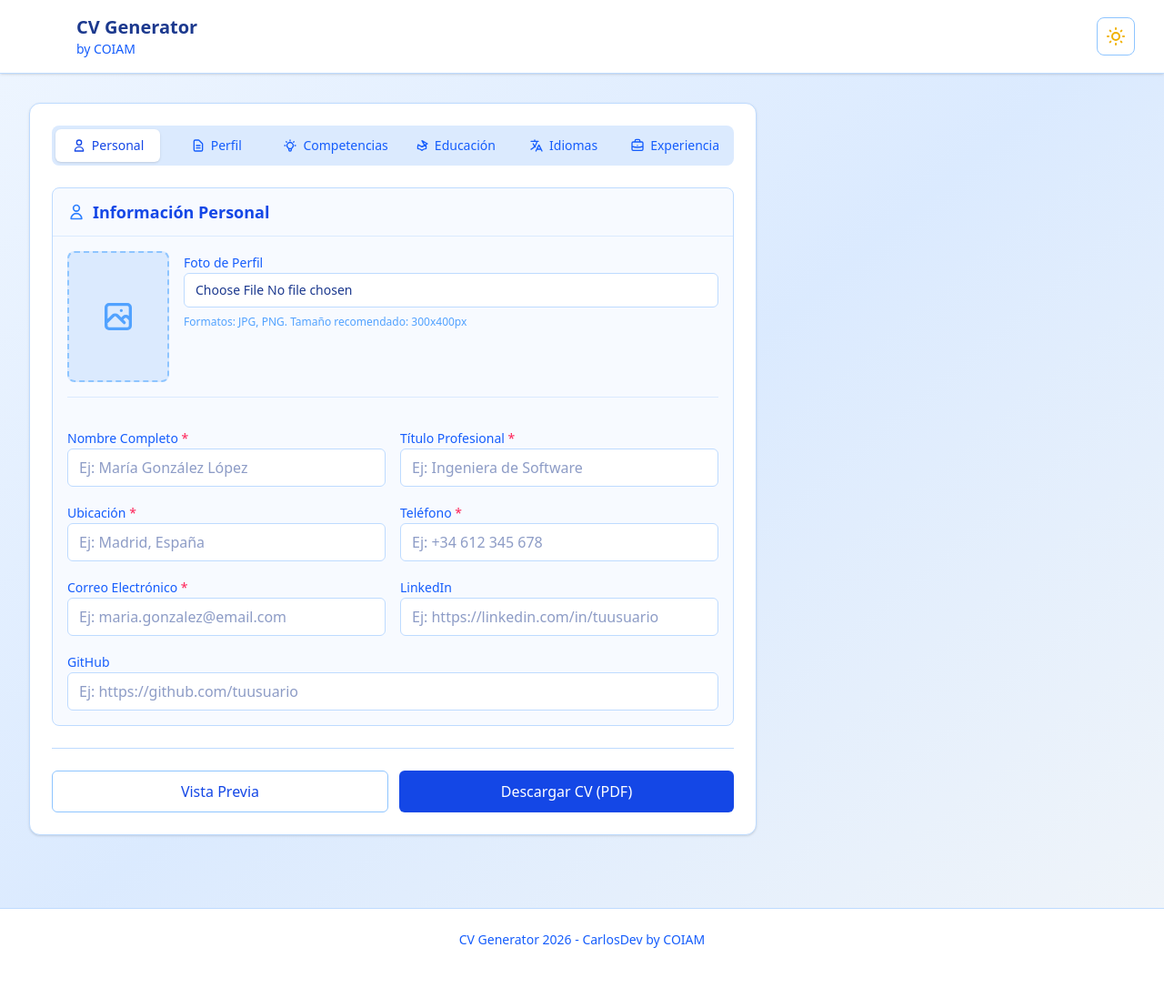
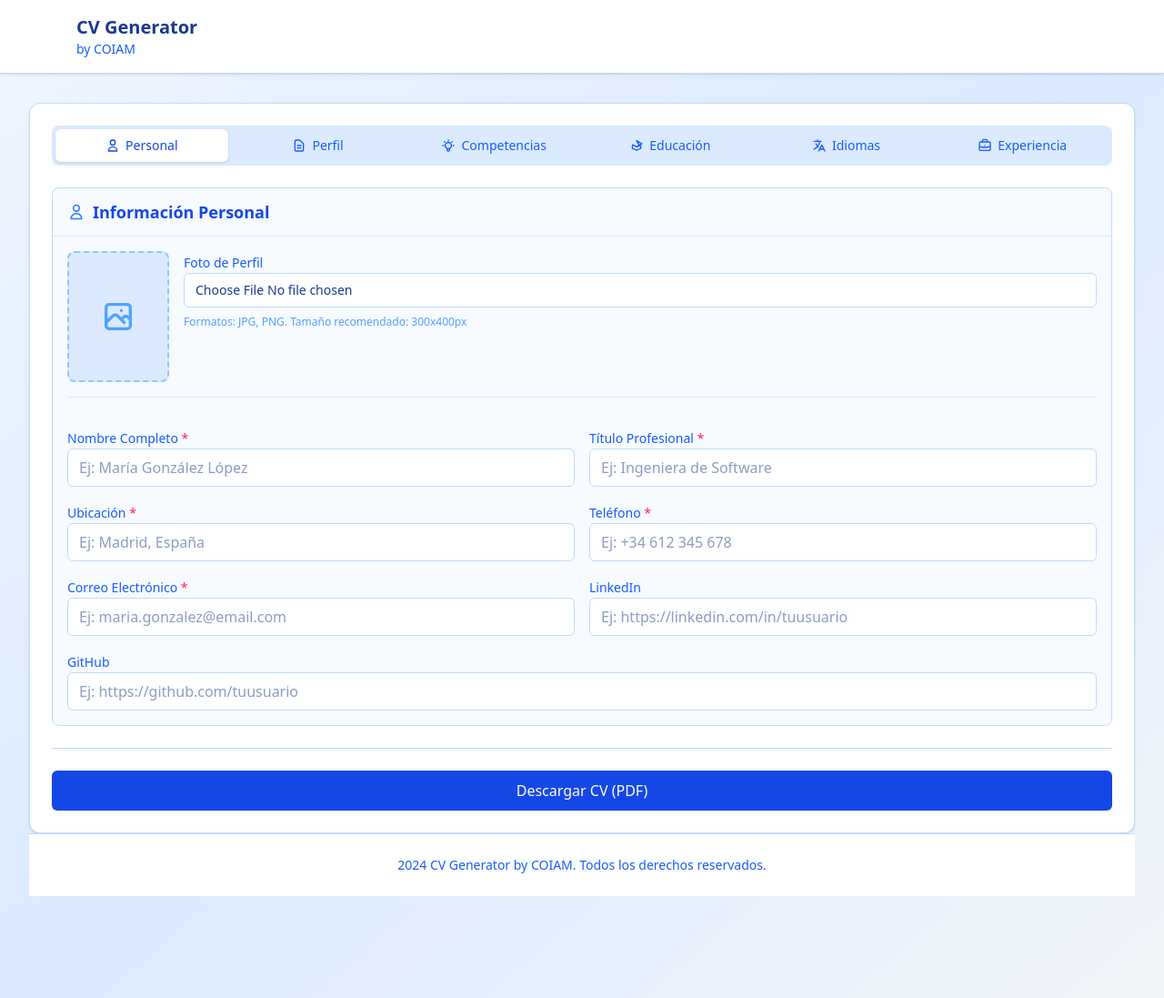
Before and after one commit to Carlos-ortiz23/cv-generator, a website built with Vite: page index.html in a window 1280 px wide. Shown: the whole page at 91% size. Before the commit the page ends 1067 px from the top, so only its background shows below. Built offline with nearby package versions, Linux system fonts and the light colour scheme.

Commit message:
Eliminado botón de cambio de tema

```diff
--- a/index.html
+++ b/index.html
@@ -13,7 +13,7 @@
     }
   </style>
 </head>
-<body class="bg-gradient-to-br from-blue-50 via-blue-100 to-slate-100 dark:from-slate-900 dark:via-slate-800 dark:to-slate-900 min-h-screen transition-colors duration-300" data-theme="light">
+<body class="bg-gradient-to-br from-blue-50 via-blue-100 to-slate-100 dark:from-slate-900 dark:via-slate-800 dark:to-slate-900 min-h-screen transition-colors duration-300 pb-20" data-theme="light">
   <!-- Header -->
   <header class="bg-white dark:bg-slate-800 border-b border-blue-200 dark:border-slate-700 shadow-sm sticky top-0 z-10 transition-colors duration-300">
     <div class="max-w-7xl mx-auto px-4 sm:px-6 lg:px-8 py-4">
@@ -22,7 +22,7 @@
           <div class="text-white p-2 rounded-lg transition-colors duration-300">
             <svg class="h-6 w-6" fill="none" stroke="currentColor" viewBox="0 0 24 24">
               <path stroke-linecap="round" stroke-linejoin="round" stroke-width="2" d="M15 12a3 3 0 11-6 0 3 3 0 016 0z"></path>
-              <path stroke-linecap="round" stroke-linejoin="round" stroke-width="2" d="M2.458 12C3.732 7.943 7.523 7 12c0 4.477 3.79 8 8.542 8 0 4.477-3.79-8-8.542-8 0-4.477 3.79-8 8.542-8 0-.39.004.02-.01.003-.003z"></path>
+              <path stroke-linecap="round" stroke-linejoin="round" stroke-width="2" d="M2.458 12C3.732 7.943 7.523 7 12c0 4.477 3.79 8 8.542 8 0 4.477-3.79-8-8.542-8 0-.39.004.02-.01.003-.003z"></path>
               <path stroke-linecap="round" stroke-linejoin="round" stroke-width="2" d="M12 2l3.09 6.26L22 12l-6.91 1.04L12 22l-3.09-6.26L2 12l6.91-1.04L12 2z"></path>
             </svg>
           </div>
@@ -31,31 +31,13 @@
             <p class="text-sm text-blue-600 dark:text-blue-200 transition-colors duration-300">by COIAM</p>
           </div>
         </div>
-        <div class="flex items-center gap-3">
-          <!-- Theme Toggle Button -->
-          <button type="button" id="themeToggle" class="relative p-2 rounded-lg border border-blue-300 dark:border-slate-600 bg-white dark:bg-slate-700 hover:bg-blue-50 dark:hover:bg-slate-600 transition-all duration-300 group">
-            <div class="relative w-6 h-6">
-              <!-- Sun Icon (Light) -->
-              <svg class="absolute inset-0 w-6 h-6 text-yellow-500 transition-all duration-300 group-hover:rotate-180" id="sunIcon" fill="none" stroke="currentColor" viewBox="0 0 24 24">
-                <path stroke-linecap="round" stroke-linejoin="round" stroke-width="2" d="M12 3v1m0 16v1m9-9h-1M4 12H3m15.364 6.364l-.707-.707M6.343 6.343l-.707-.707m12.728 0l-.707.707M6.343 17.657l-.707.707M16 12a4 4 0 11-8 0 4 4 0 018 0z"></path>
-              </svg>
-              <!-- Moon Icon (Dark) -->
-              <svg class="absolute inset-0 w-6 h-6 text-stone-700 dark:text-slate-300 transition-all duration-300 opacity-0 rotate-90" id="moonIcon" fill="none" stroke="currentColor" viewBox="0 0 24 24">
-                <path stroke-linecap="round" stroke-linejoin="round" stroke-width="2" d="M20.354 15.354A9 9 0 018.646 3.646 9.003 9.003 0 0012 21a9.003 9.003 0 008.354-5.646z"></path>
-              </svg>
-            </div>
-          </button>
-          <button id="togglePreview" class="lg:hidden border border-blue-300 dark:border-slate-600 px-3 py-1.5 rounded-md text-sm hover:bg-blue-50 dark:hover:bg-slate-700 transition-colors duration-300">
-            Vista Previa
-          </button>
-        </div>
       </div>
     </div>
   </header>
 
   <!-- Main Content -->
   <div class="max-w-7xl mx-auto px-4 sm:px-6 lg:px-8 py-4 sm:py-6 lg:py-8">
-    <div class="grid grid-cols-1 xl:grid-cols-3 gap-4 lg:gap-6 xl:gap-8 justify-items-center">
+    <div class="grid grid-cols-1 xl:grid-cols-1 justify-center">
       <!-- Form Section -->
       <div id="formSection" class="xl:col-span-2">
         <div class="bg-white dark:bg-slate-800 rounded-xl shadow-sm border border-blue-200 dark:border-slate-700 p-4 sm:p-6 transition-colors duration-300">
@@ -262,9 +244,6 @@
 
             <!-- Action Buttons -->
             <div class="flex flex-col sm:flex-row gap-3 pt-4 sm:pt-6 border-t border-blue-200 dark:border-slate-700 mt-4 sm:mt-6 transition-colors duration-300">
-              <button type="button" id="previewBtn" class="flex-1 py-2.5 px-4 border border-blue-300 dark:border-slate-600 rounded-md hover:bg-blue-50 dark:hover:bg-slate-700 text-blue-700 dark:text-blue-200 font-medium transition-colors duration-300">
-                Vista Previa
-              </button>
               <button type="button" id="downloadBtn" class="flex-1 py-2.5 px-4 bg-blue-700 dark:bg-green-600 hover:bg-blue-800 dark:hover:bg-green-700 text-white rounded-md font-medium transition-colors duration-300">
                 Descargar CV (PDF)
               </button>
@@ -273,31 +252,12 @@
         </div>
       </div>
 
-      <!-- Preview -->
-      <div id="previewSection" class="hidden">
-        <div class="sticky top-20 lg:top-24">
-          <div class="bg-blue-100 dark:bg-slate-700 rounded-xl p-4 shadow-sm border border-blue-200 dark:border-slate-600 transition-colors duration-300">
-            <div class="flex items-center justify-between mb-3">
-              <h2 class="text-sm font-semibold text-blue-700 dark:text-blue-200">Vista Previa</h2>
-              <span class="text-xs text-blue-500 dark:text-blue-300">Formato A4 • Estilo Harvard</span>
-            </div>
-            <div class="overflow-auto max-h-[calc(100vh-250px)] lg:max-h-[calc(100vh-200px)] bg-blue-50 dark:bg-slate-800 rounded-lg p-4 transition-colors duration-300">
-              <div id="cvPreview" class="bg-white dark:bg-slate-900 w-full max-w-[210mm] mx-auto shadow-lg" style="min-height: 297mm; padding: 15mm;">
-                <!-- Preview content will be rendered here -->
-              </div>
-            </div>
-          </div>
-        </div>
+  <!-- Footer -->
+  <footer class="bg-white dark:bg-slate-800 border-t border-blue-200 dark:border-slate-700 py-6 transition-colors duration-300 bottom-0 left-0 right-0 z-50">
+    <div class="max-w-7xl mx-auto px-4 sm:px-6 lg:px-8">
+      <div class="text-center text-sm text-blue-600 dark:text-blue-200">
+        <p> 2024 CV Generator by COIAM. Todos los derechos reservados.</p>
       </div>
-    </div>
-  </div>
-
-  <!-- Footer -->
-  <footer class="bg-white dark:bg-slate-800 border-t border-blue-200 dark:border-slate-700 mt-8 sm:mt-12 transition-colors duration-300">
-    <div class="max-w-7xl mx-auto px-4 sm:px-6 lg:px-8 py-4 sm:py-6">
-      <p class="text-center text-sm text-blue-600 dark:text-blue-300 transition-colors duration-300">
-        CV Generator 2026 - CarlosDev by COIAM
-      </p>
     </div>
   </footer>
 
```
